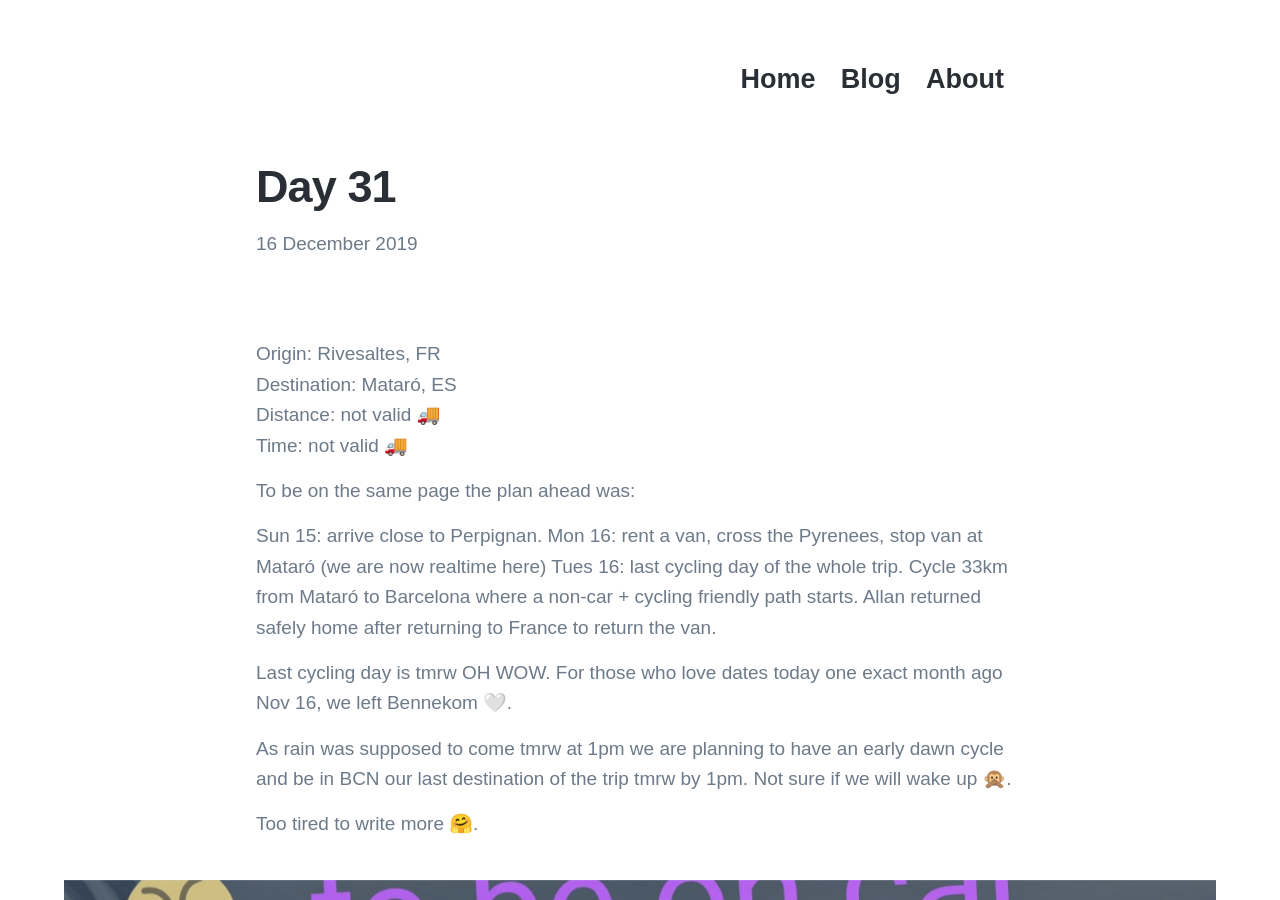
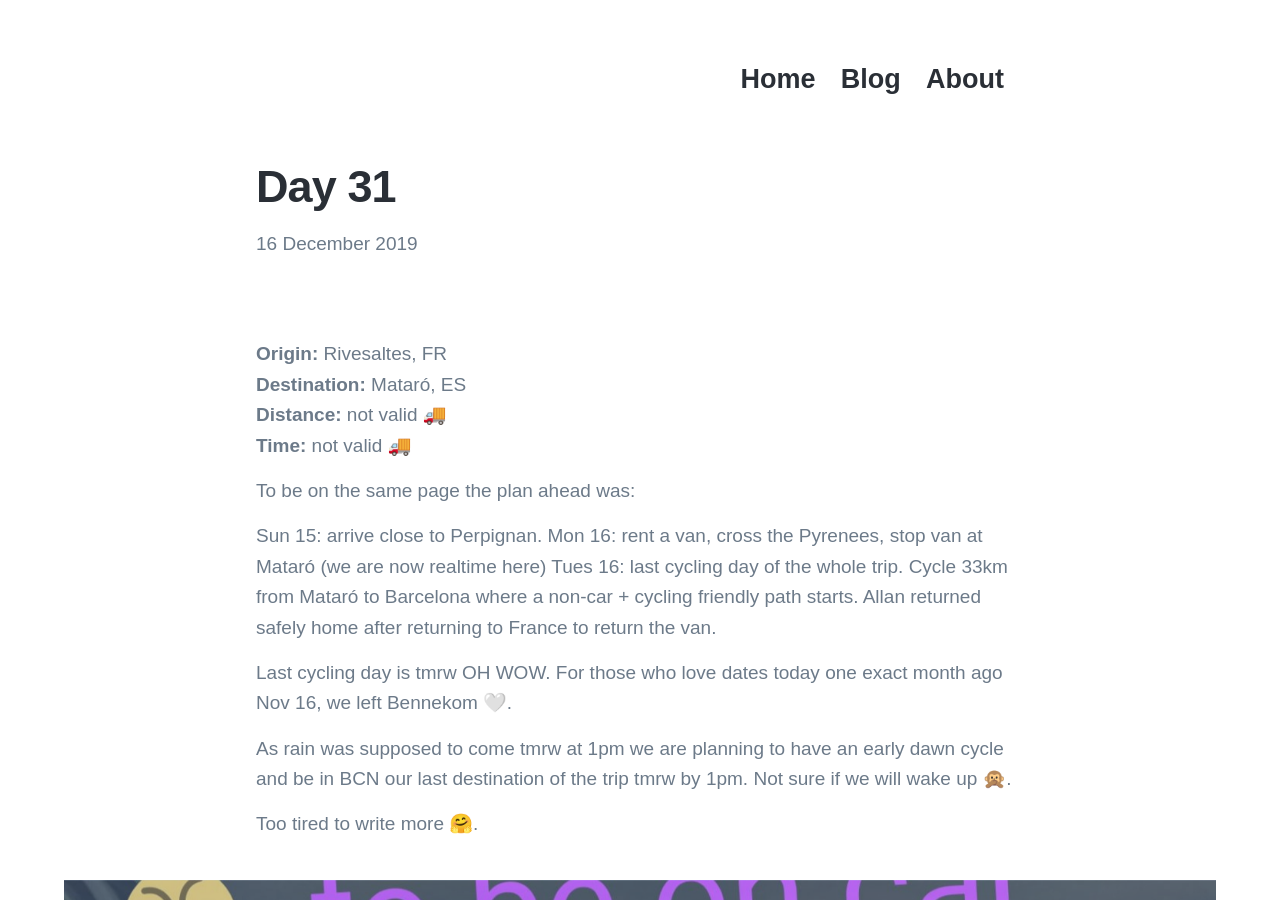
Before and after one commit to allanpcampbell/allanpcampbell.github.io, a Jekyll site: the page built from _posts/2019-12-16-day-31.md, in a window 1280 px wide and 900 px high. Built offline with Jekyll 4.4.1, drawn with Linux system fonts in a browser that asks for light colours; nearby versions of some CDN libraries; some web fonts are replaced; some of the changed lines change nothing that is shown.

Commit message:
Update 2019-12-16-day-31.md

```diff
--- a/_posts/2019-12-16-day-31.md
+++ b/_posts/2019-12-16-day-31.md
@@ -5,10 +5,10 @@
 featured_image: 'images/day 31-a-min.jpeg'
 ---
 
-Origin: Rivesaltes, FR <br>
-Destination: Mataró, ES <br>
-Distance: not valid 🚚 <br>
-Time: not valid 🚚 <br>
+<b>Origin:</b> Rivesaltes, FR <br>
+<b>Destination:</b> Mataró, ES <br>
+<b>Distance:</b> not valid 🚚 <br>
+<b>Time:</b> not valid 🚚 <br>
 
 To be on the same page the plan ahead was:
 
@@ -28,3 +28,6 @@
 	<img src="/images/day 31-b-min.jpeg">
 	<img src="/images/day 31-c-min.jpg">
 </div>
+
+<a href="https://allanpcampbell.github.io/blog/day-30" class="button button--large">Back</a>
+<a href="https://allanpcampbell.github.io/blog/day-32" class="button button--large">Next</a>
```
